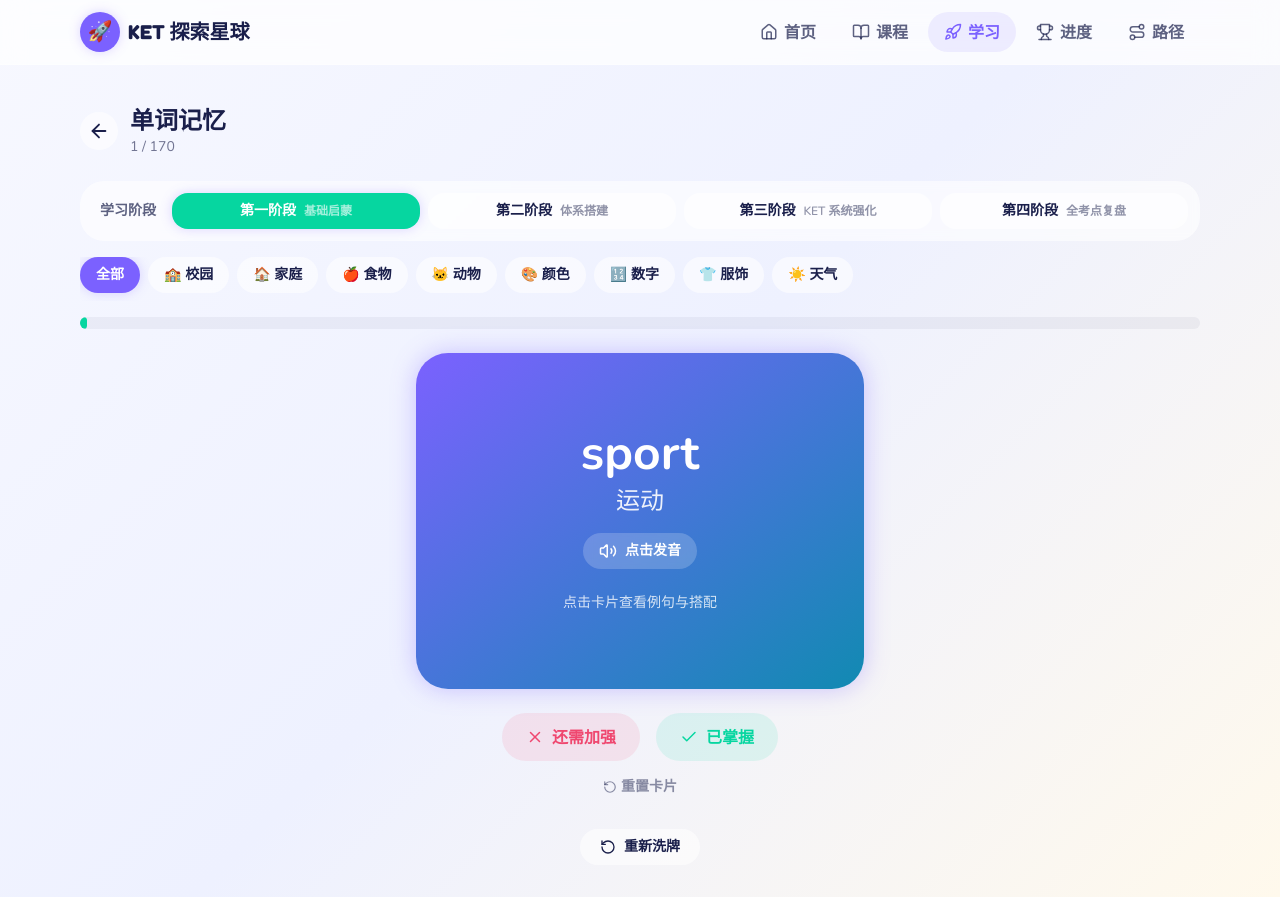
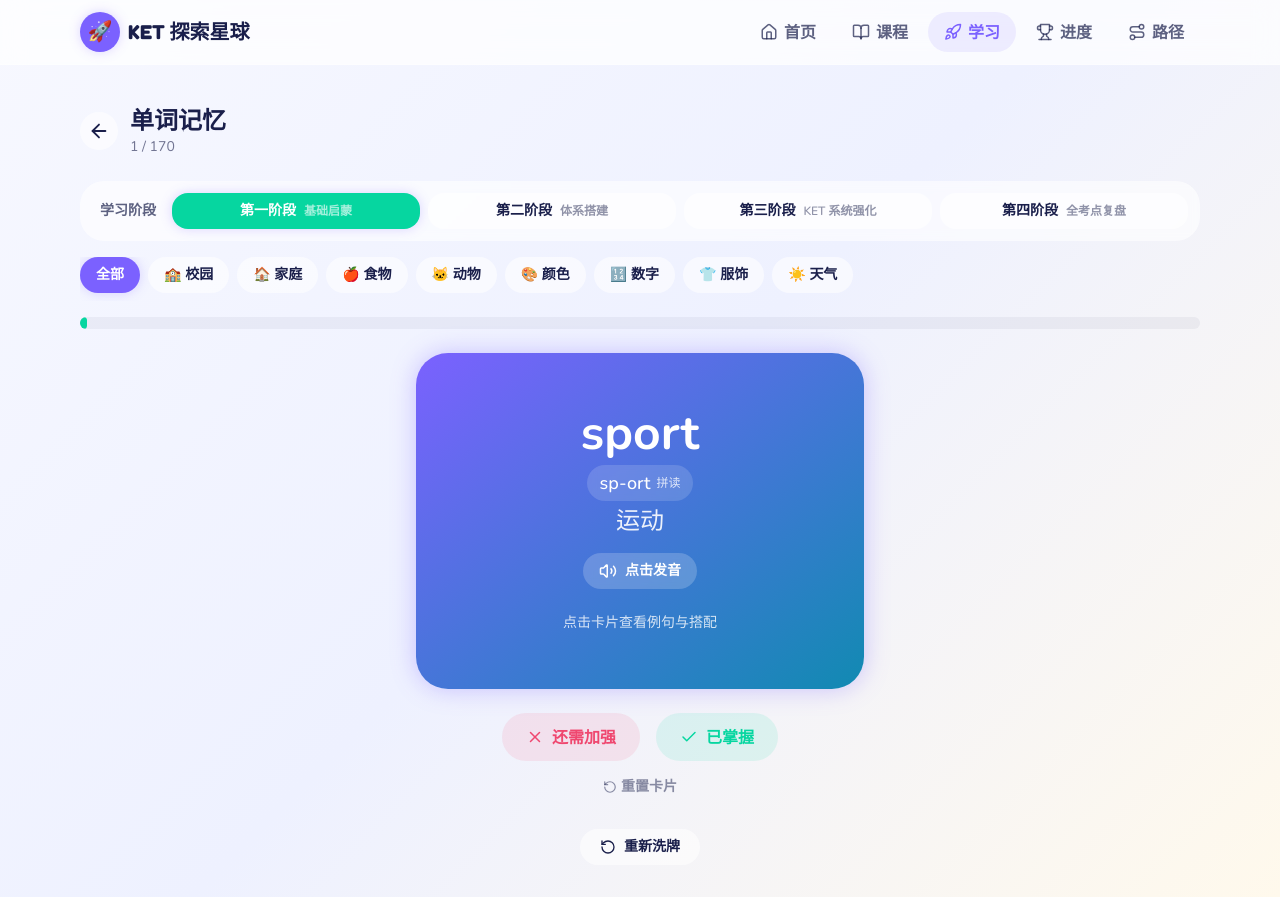
Before and after one commit to kakaluote0098/ket, a React (Vite) app: page /learn/vocabulary in a window 1280 px wide. Built offline with nearby package versions, Linux system fonts and the light colour scheme.

Commit message:
feat: 学习单词卡片不要自动翻转
Co-authored-by: traeagent <traeagent@users.noreply.github.com>

```diff
--- a/src/components/FlipCard.tsx
+++ b/src/components/FlipCard.tsx
@@ -2,6 +2,7 @@ import { useState } from 'react';
 import { Volume2, RotateCcw, Check, X } from 'lucide-react';
 import { cn } from '@/lib/utils';
 import { speak } from '@/lib/speech';
+import { getPhonetic } from '@/lib/phonetics';
 import SpeakButton from '@/components/SpeakButton';
 import type { Word } from '@/types';
 
@@ -15,6 +16,8 @@ export default function FlipCard({ word, onMaster, onWeak }: FlipCardProps) {
   const [flipped, setFlipped] = useState(false);
 
   const handleSpeak = () => speak(word.english);
+  const phonetic = getPhonetic(word);
+  const isFallbackPhonetic = !word.phonetic && !phonetic.startsWith('/');
 
   return (
     <div className="mx-auto w-full max-w-md">
@@ -22,6 +25,13 @@ export default function FlipCard({ word, onMaster, onWeak }: FlipCardProps) {
         <div className="flip-card-inner relative h-full w-full">
           <div className="flip-card-front absolute inset-0 flex flex-col items-center justify-center rounded-[2rem] bg-gradient-to-br from-nebula to-ocean p-8 text-center text-white shadow-glow">
             <span className="mb-2 text-5xl font-bold">{word.english}</span>
+            <span
+              className="mb-1 inline-flex items-center gap-1.5 rounded-full bg-white/15 px-3 py-1 text-lg font-medium backdrop-blur-sm"
+              title={isFallbackPhonetic ? '按音节拼读提示' : '音标'}
+            >
+              {phonetic}
+              {isFallbackPhonetic && <span className="text-xs opacity-80">拼读</span>}
+            </span>
             <span className="mb-4 text-2xl font-medium opacity-90">{word.chinese}</span>
             <button
               onClick={(e) => {
--- /dev/null
+++ b/src/lib/phonetics.ts
@@ -0,0 +1,56 @@
+import { phase1VocabCategories } from '@/data/phase1Vocabulary';
+import type { Word } from '@/types';
+
+const phoneticMap = new Map<string, string>();
+
+for (const category of phase1VocabCategories) {
+  for (const word of category.words) {
+    phoneticMap.set(word.english.toLowerCase(), word.phonetic);
+  }
+}
+
+const VOWELS = 'aeiouy';
+const isVowel = (char: string) => VOWELS.includes(char.toLowerCase());
+
+/**
+ * 将单词拆分成适合小学生拼读的小节。
+ * 规则：把连续的辅音 + 元音组合成一段，遇到下一个元音前断开。
+ * 例如 book -> boo-k，principal -> prin-ci-pal。
+ */
+export function toSyllables(word: string): string {
+  const lower = word.toLowerCase().trim();
+  if (lower.length <= 3) return lower;
+
+  const chunks: string[] = [];
+  let start = 0;
+  let hasVowel = isVowel(lower[0]);
+
+  for (let i = 1; i < lower.length; i++) {
+    const vowel = isVowel(lower[i]);
+    if (vowel && !hasVowel) {
+      // 开始新的元音组，但通常把前面的辅音留给当前段
+      chunks.push(lower.slice(start, i));
+      start = i;
+      hasVowel = true;
+    } else if (!vowel && hasVowel) {
+      // 元音后接辅音，先不切断，等下一个元音出现再切
+      hasVowel = false;
+    }
+  }
+
+  chunks.push(lower.slice(start));
+  return chunks.join('-');
+}
+
+/**
+ * 获取单词的音标或拼读提示。
+ * 优先使用已录入的音标；没有则返回音节拆分。
+ */
+export function getPhonetic(word: Word): string {
+  if (word.phonetic) return word.phonetic;
+
+  const stored = phoneticMap.get(word.english.toLowerCase());
+  if (stored) return stored;
+
+  return toSyllables(word.english);
+}
--- a/src/types/index.ts
+++ b/src/types/index.ts
@@ -34,6 +34,7 @@ export interface Word {
   example: string;
   category: WordCategory;
   level: Level;
+  phonetic?: string;
   partOfSpeech?: string;
   collocation?: string;
   phrase?: string;
```
